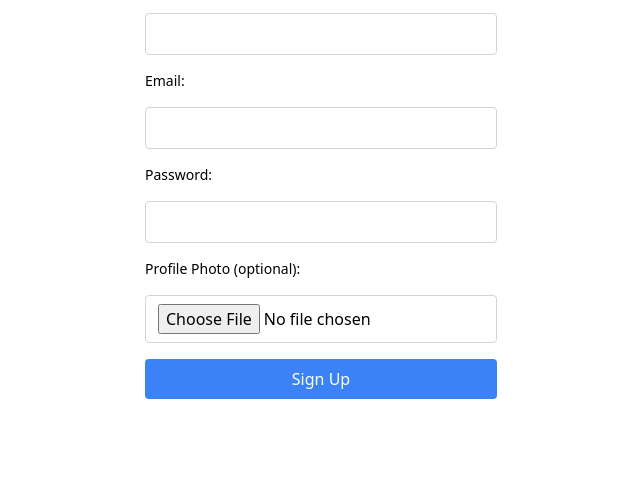
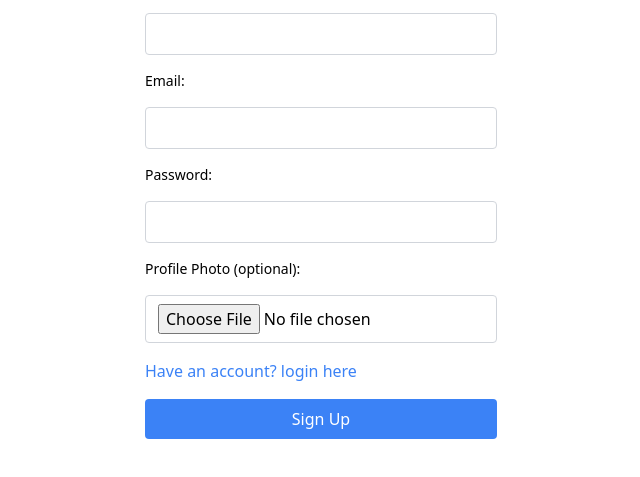
Before and after one commit to kirub21/itemexchange, a plain HTML site: page signup.html in a window 1280 px wide. Shown: the part 115-592 px from the top of the page, without its empty margins (319-959 px from the left). Drawn offline with nearby package versions, Linux system fonts and the light colour scheme.

Commit message:
l commit

```diff
--- a/signup.html
+++ b/signup.html
@@ -22,6 +22,8 @@
       <input type="password" id="signup-password" name="password" required class="border border-gray-300 rounded px-3 py-2 focus:outline-none focus:ring-blue-500 focus:ring-1">
       <label for="profile-photo" class="text-sm font-medium">Profile Photo (optional):</label>
       <input type="file" id="profile-photo" name="profilePhoto" class="border border-gray-300 rounded px-3 py-2 focus:outline-none focus:ring-blue-500 focus:ring-1">
+      <a href="login.html" class="text-blue-500 hover:underline">Have an account? login here</a>
+
       <button type="submit" id="signup-btn" class="bg-blue-500 text-white py-2 px-4 rounded hover:bg-blue-700">Sign Up</button>
     </form>
 
```
Also changed, not shown: login.html (+1 -0 lines).
